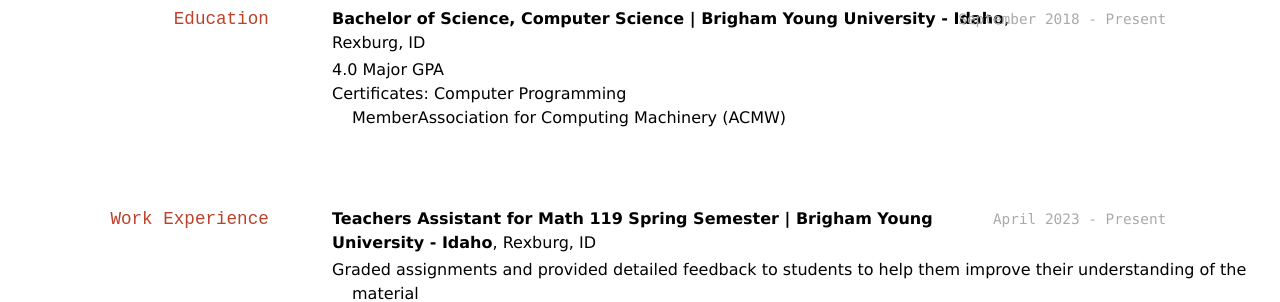
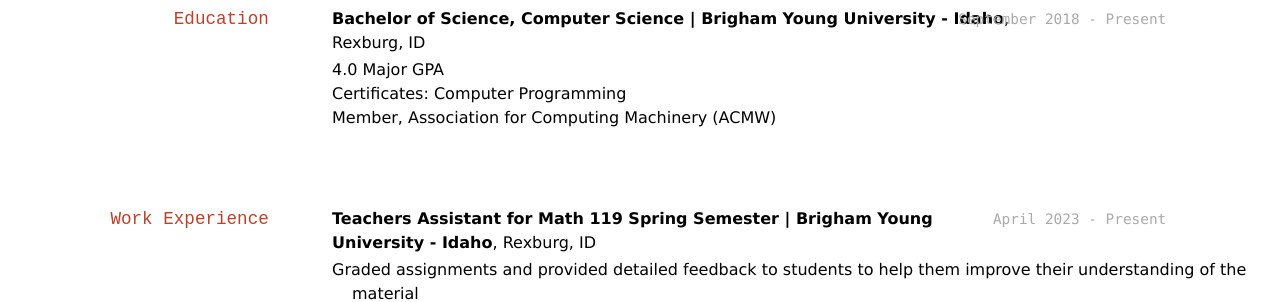
Before and after one commit to EthanTolson/Tolson_Resume, a Jekyll site: the page built from docs/index.md, in a window 1280 px wide. Shown: the part 174-476 px from the top of the page. Built offline with Jekyll 4.4.1, drawn with Linux system fonts in a browser that asks for light colours.

```diff
--- a/docs/index.md
+++ b/docs/index.md
@@ -18,7 +18,7 @@ __Bachelor of Science, Computer Science | Brigham Young University - Idaho__, Re
 
 - 4.0 Major GPA
 - Certificates: Computer Programming
-- Member | Association for Computing Machinery (ACMW)
+- Member, Association for Computing Machinery (ACMW)
 
 <!-- ### Internships -->
 
```
